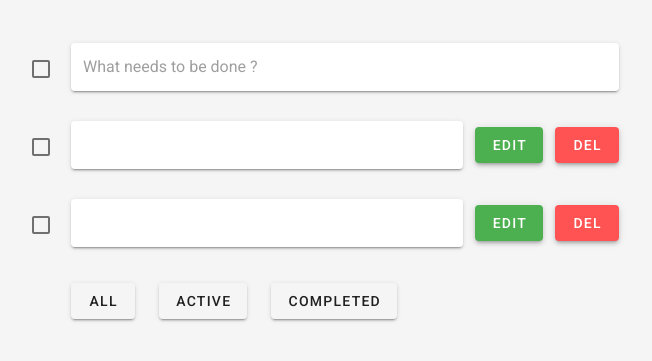
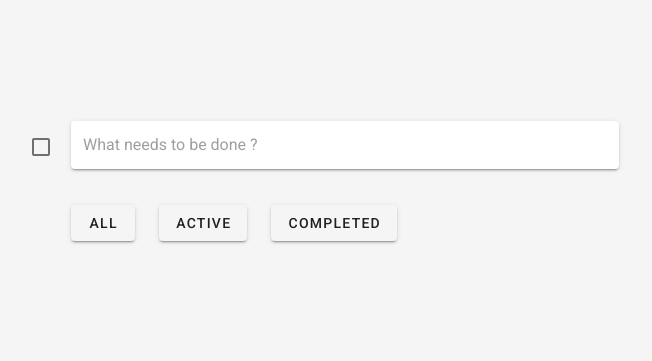
Before and after one commit to peng940825/test-todo, a Vue app: page /#/ in a window 1280 px wide. Shown: the part 219-580 px from the top of the page, without its empty margins (321-973 px from the left). Built offline with nearby package versions, Linux system fonts and the light colour scheme.

Commit message:
完成新增、修改、刪除

```diff
--- a/src/main.js
+++ b/src/main.js
@@ -1,12 +1,16 @@
-import Vue from 'vue'
-import App from './App.vue'
-import router from './router'
-import vuetify from './plugins/vuetify'
+import Vue from 'vue';
+import App from './App.vue';
+import router from './router';
+import vuetify from './plugins/vuetify';
 
-Vue.config.productionTip = false
+import localStorage from './plugins/localStorage';
+
+Vue.config.productionTip = false;
+
+Vue.use(localStorage);
 
 new Vue({
   router,
   vuetify,
-  render: h => h(App)
-}).$mount('#app')
+  render: (h) => h(App),
+}).$mount('#app');
--- /dev/null
+++ b/src/plugins/localStorage.js
@@ -0,0 +1,7 @@
+export default {
+  install(Vue) {
+    Vue.prototype.$getLocalStorage = (key) => JSON.parse(localStorage.getItem(key));
+    Vue.prototype.$setLocalStorage = (key, value) =>
+      localStorage.setItem(key, JSON.stringify(value));
+  },
+};
--- a/src/views/TodoList.vue
+++ b/src/views/TodoList.vue
@@ -1,5 +1,37 @@
 <script>
-export default {};
+export default {
+  data: () => ({
+    todo: '',
+    todoList: null,
+  }),
+  methods: {
+    addNewTodoItem() {
+      const data = {
+        key: Date.now(),
+        text: this.todo,
+        disabled: true,
+      };
+      this.todoList.push(data);
+      this.$setLocalStorage('todoList', this.todoList);
+      this.todo = '';
+    },
+    editTodoItem(target) {
+      target.disabled = false;
+    },
+    confirmTodoItem(target) {
+      target.disabled = true;
+      this.$setLocalStorage('todoList', this.todoList);
+    },
+    deleteTodoItem(target) {
+      this.todoList.splice(target, 1);
+      this.$setLocalStorage('todoList', this.todoList);
+    },
+  },
+  created() {
+    if (!this.$getLocalStorage('todoList')) this.$setLocalStorage('todoList', []);
+    this.todoList = this.$getLocalStorage('todoList');
+  },
+};
 </script>
 
 <template>
@@ -7,22 +39,38 @@ export default {};
     <div class="todo-list">
       <div class="header d-flex">
         <v-checkbox color="success" value="success" hide-details></v-checkbox>
-        <v-text-field label="" placeholder="What needs to be done ?" solo></v-text-field>
+        <v-text-field
+          solo
+          v-model="todo"
+          @keyup.enter="addNewTodoItem"
+          placeholder="What needs to be done ?"
+        ></v-text-field>
       </div>
 
       <div class="main">
-        <div class="todo-list-item d-flex">
+        <div class="todo-list-item d-flex" v-for="(todo, key) in todoList" :key="todo.key">
           <v-checkbox color="success" value="success" hide-details></v-checkbox>
-          <v-text-field solo></v-text-field>
-          <v-btn class="ml-3" color="success" elevation="3">Edit</v-btn>
-          <v-btn class="ml-3" color="error" elevation="3">Del</v-btn>
-        </div>
-
-        <div class="todo-list-item d-flex">
-          <v-checkbox color="success" value="success" hide-details></v-checkbox>
-          <v-text-field solo></v-text-field>
-          <v-btn class="ml-3" color="success" elevation="3">Edit</v-btn>
-          <v-btn class="ml-3" color="error" elevation="3">Del</v-btn>
+          <v-text-field
+            solo
+            v-model="todo.text"
+            :disabled="todo.disabled"
+            @keyup.enter="confirmTodoItem(todo)"
+          ></v-text-field>
+          <v-btn
+            class="ml-3"
+            color="primary"
+            elevation="3"
+            v-if="todo.disabled"
+            @click="editTodoItem(todo)"
+          >
+            Edit
+          </v-btn>
+          <v-btn class="ml-3" color="success" elevation="3" v-else @click="confirmTodoItem(todo)">
+            Confirm
+          </v-btn>
+          <v-btn class="ml-3" color="error" elevation="3" @click="deleteTodoItem(key)">
+            Delete
+          </v-btn>
         </div>
       </div>
 
```
